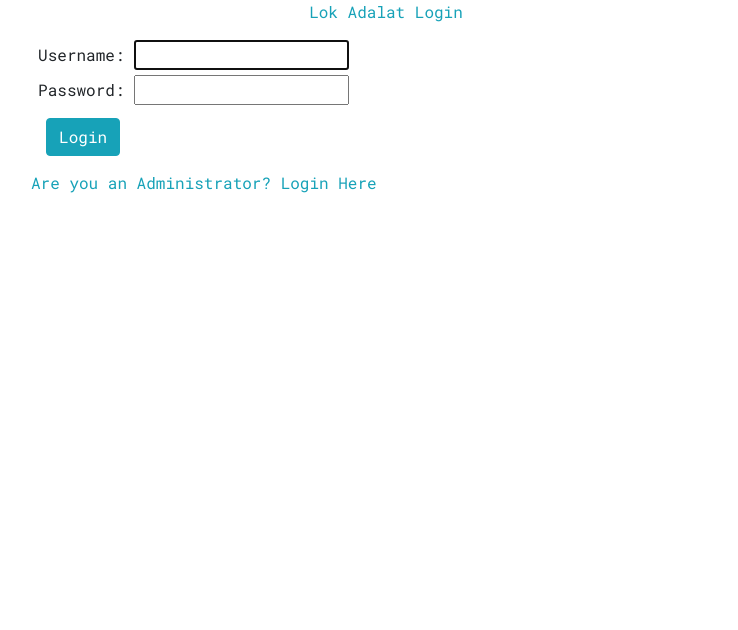
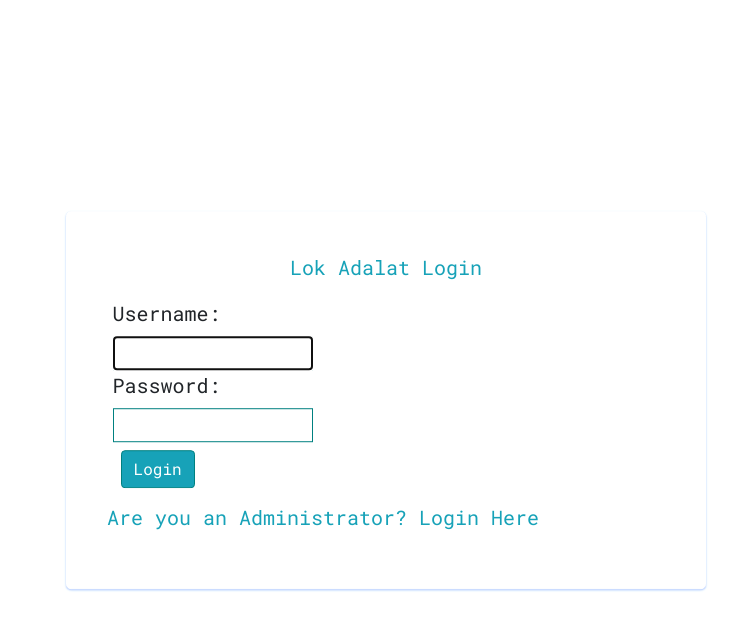
Before and after one commit to kamalkataria/lokadalat, a Django app: page /login/ in a window 1280 px wide. Shown: the top 630 px of the page, without its empty margins (254-992 px from the left). Run offline with Django 4.2, Linux system fonts and the light colour scheme; some libraries are stand-ins or nearby versions.

Commit message:
Update login.html

```diff
--- a/loka/templates/login.html
+++ b/loka/templates/login.html
@@ -6,7 +6,7 @@
 
 
     <div class="col-sm-2"></div>
-    <div class="col-sm-8 mx-auto"  style="">
+    <div class="col-sm-8 centered"  style="">
 
 
 
```
